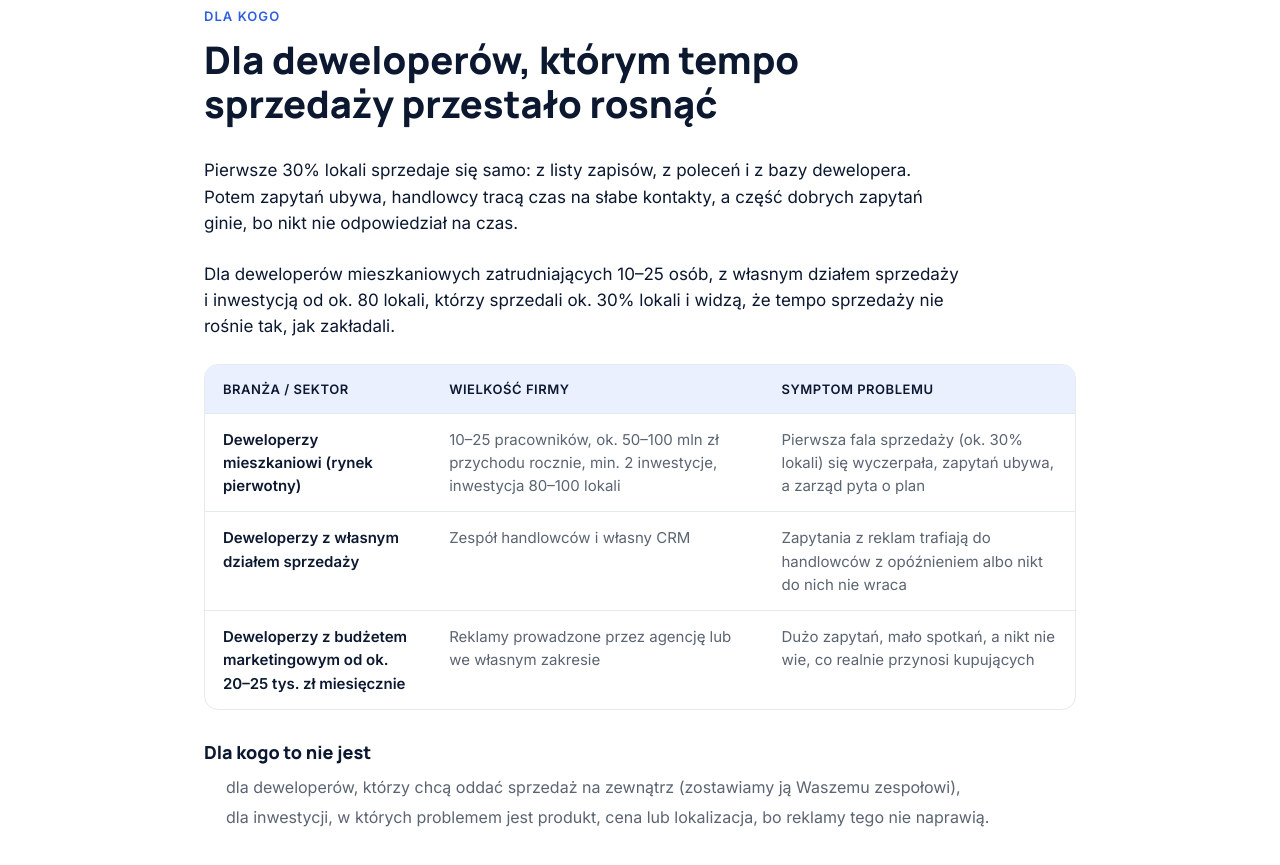
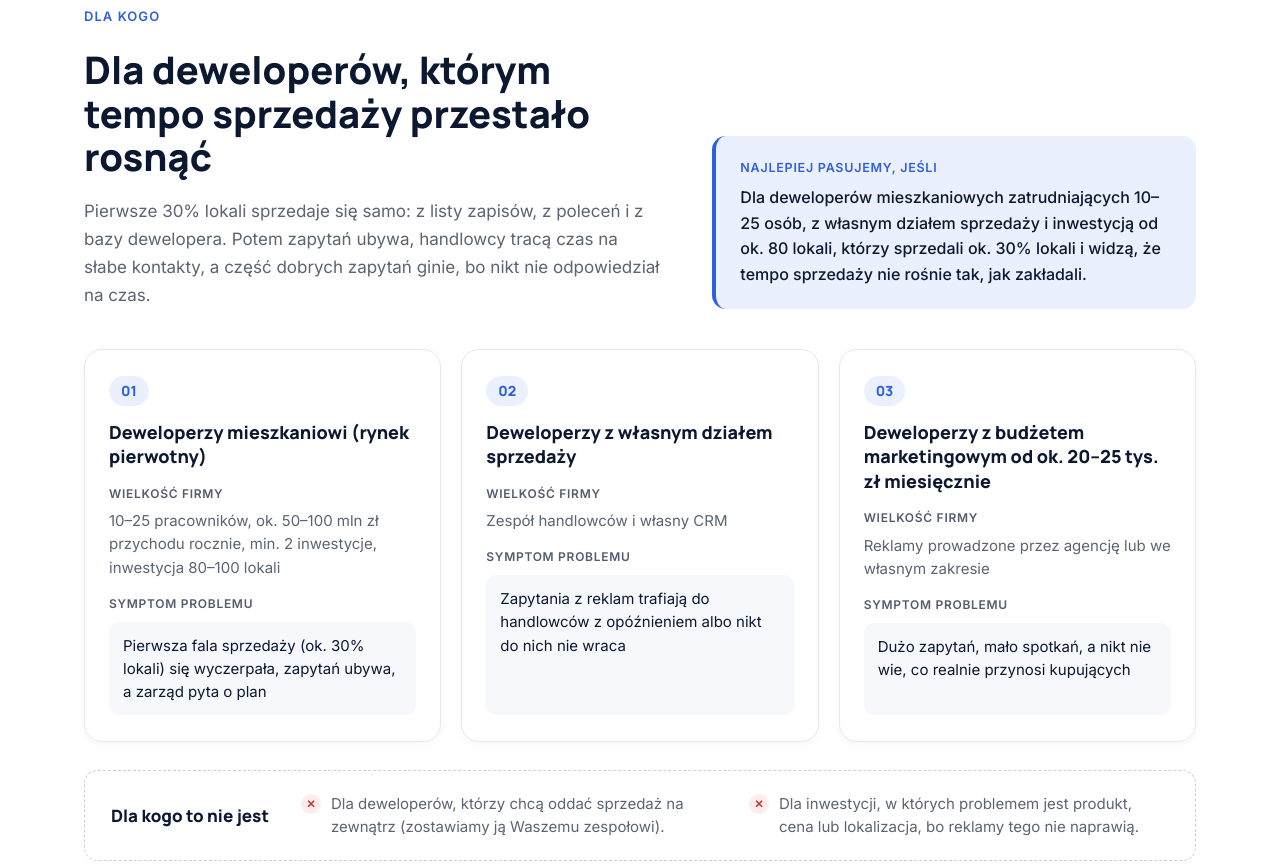
Before and after one commit to wiktor-rat/ltttmedia-strona, a plain HTML site: page silnik-sprzedazy-inwestycji/index.html in a window 1280 px wide. Shown: the part 863-1728 px from the top of the page. Drawn offline with Linux system fonts and the light colour scheme.

Commit message:
Landing deweloperzy: sekcja „Dla kogo” jako karty zamiast tabeli (#15)
* Landing deweloperzy: nowy pasek, nagłówek z menu, krótsze hero z miejscem na wideo

Co-Authored-By: Claude Opus 5.5 <noreply@anthropic.com>
Claude-Session: https://claude.ai/code/session_0185nvb8LfQWVD3XBnfdcNfk

* Usuń przypadkowo dodane zrzuty ekranu

Co-Authored-By: Claude Opus 5.5 <noreply@anthropic.com>
Claude-Session: https://claude.ai/code/session_0185nvb8LfQWVD3XBnfdcNfk

* Landing: obsługa linków Vimeo w ramce wideo w hero

Co-Authored-By: Claude Opus 5.5 <noreply@anthropic.com>
Claude-Session: https://claude.ai/code/session_0185nvb8LfQWVD3XBnfdcNfk

* Landing: bezpłatna rozmowa w przycisku hero, bez kontaktu pod przyciskiem, krok 1 CTA bez kalendarza

Co-Authored-By: Claude Opus 5.5 <noreply@anthropic.com>
Claude-Session: https://claude.ai/code/session_0185nvb8LfQWVD3XBnfdcNfk

* Landing: sekcja Dla kogo jako karty zamiast tabeli

Co-Authored-By: Claude Opus 5.5 <noreply@anthropic.com>
Claude-Session: https://claude.ai/code/session_0185nvb8LfQWVD3XBnfdcNfk

* Usuń przypadkowo dodane zrzuty ekranu

Co-Authored-By: Claude Opus 5.5 <noreply@anthropic.com>
Claude-Session: https://claude.ai/code/session_0185nvb8LfQWVD3XBnfdcNfk

---------

Co-authored-by: Claude <noreply@anthropic.com>

```diff
--- a/silnik-sprzedazy-inwestycji/index.html
+++ b/silnik-sprzedazy-inwestycji/index.html
@@ -64,13 +64,48 @@
   </section>
 
   <section class="section section--white" id="dla-kogo">
-    <div class="container lp-narrow">
-      <div class="section-head section-head--left"><span class="eyebrow">Dla kogo</span><h2>Dla deweloperów, którym tempo sprzedaży przestało rosnąć</h2></div>
-      <p class="lp-lead">Pierwsze 30% lokali sprzedaje się samo: z listy zapisów, z poleceń i z bazy dewelopera. Potem zapytań ubywa, handlowcy tracą czas na słabe kontakty, a część dobrych zapytań ginie, bo nikt nie odpowiedział na czas.</p>
-      <p class="lp-lead">Dla deweloperów mieszkaniowych zatrudniających 10–25 osób, z własnym działem sprzedaży i inwestycją od ok. 80 lokali, którzy sprzedali ok. 30% lokali i widzą, że tempo sprzedaży nie rośnie tak, jak zakładali.</p>
-      <div class="lp-table-wrap"><table class="lp-table"><thead><tr><th scope="col">Branża / sektor</th><th scope="col">Wielkość firmy</th><th scope="col">Symptom problemu</th></tr></thead><tbody><tr><th scope="row">Deweloperzy mieszkaniowi (rynek pierwotny)</th><td>10–25 pracowników, ok. 50–100 mln zł przychodu rocznie, min. 2 inwestycje, inwestycja 80–100 lokali</td><td>Pierwsza fala sprzedaży (ok. 30% lokali) się wyczerpała, zapytań ubywa, a zarząd pyta o plan</td></tr><tr><th scope="row">Deweloperzy z własnym działem sprzedaży</th><td>Zespół handlowców i własny CRM</td><td>Zapytania z reklam trafiają do handlowców z opóźnieniem albo nikt do nich nie wraca</td></tr><tr><th scope="row">Deweloperzy z budżetem marketingowym od ok. 20–25 tys. zł miesięcznie</th><td>Reklamy prowadzone przez agencję lub we własnym zakresie</td><td>Dużo zapytań, mało spotkań, a nikt nie wie, co realnie przynosi kupujących</td></tr></tbody></table></div>
-      <h3 class="lp-h3">Dla kogo to nie jest</h3>
-      <ul class="lp-list"><li>dla deweloperów, którzy chcą oddać sprzedaż na zewnątrz (zostawiamy ją Waszemu zespołowi),</li><li>dla inwestycji, w których problemem jest produkt, cena lub lokalizacja, bo reklamy tego nie naprawią.</li></ul>
+    <div class="container">
+      <div class="lp-who-head">
+        <div>
+          <span class="eyebrow">Dla kogo</span>
+          <h2>Dla deweloperów, którym tempo sprzedaży przestało rosnąć</h2>
+          <p class="lp-who-problem">Pierwsze 30% lokali sprzedaje się samo: z listy zapisów, z poleceń i z bazy dewelopera. Potem zapytań ubywa, handlowcy tracą czas na słabe kontakty, a część dobrych zapytań ginie, bo nikt nie odpowiedział na czas.</p>
+        </div>
+        <aside class="lp-who-fit">
+          <span class="lp-who-fit-label">Najlepiej pasujemy, jeśli</span>
+          <p>Dla deweloperów mieszkaniowych zatrudniających 10–25 osób, z własnym działem sprzedaży i inwestycją od ok. 80 lokali, którzy sprzedali ok. 30% lokali i widzą, że tempo sprzedaży nie rośnie tak, jak zakładali.</p>
+        </aside>
+      </div>
+      <div class="lp-who-grid">
+        <article class="lp-who-card">
+          <span class="lp-who-num">01</span>
+          <h3>Deweloperzy mieszkaniowi (rynek pierwotny)</h3>
+          <dl>
+            <dt>Wielkość firmy</dt><dd>10–25 pracowników, ok. 50–100 mln zł przychodu rocznie, min. 2 inwestycje, inwestycja 80–100 lokali</dd>
+            <dt>Symptom problemu</dt><dd class="lp-who-symptom">Pierwsza fala sprzedaży (ok. 30% lokali) się wyczerpała, zapytań ubywa, a zarząd pyta o plan</dd>
+          </dl>
+        </article>
+        <article class="lp-who-card">
+          <span class="lp-who-num">02</span>
+          <h3>Deweloperzy z własnym działem sprzedaży</h3>
+          <dl>
+            <dt>Wielkość firmy</dt><dd>Zespół handlowców i własny CRM</dd>
+            <dt>Symptom problemu</dt><dd class="lp-who-symptom">Zapytania z reklam trafiają do handlowców z opóźnieniem albo nikt do nich nie wraca</dd>
+          </dl>
+        </article>
+        <article class="lp-who-card">
+          <span class="lp-who-num">03</span>
+          <h3>Deweloperzy z budżetem marketingowym od ok. 20–25 tys. zł miesięcznie</h3>
+          <dl>
+            <dt>Wielkość firmy</dt><dd>Reklamy prowadzone przez agencję lub we własnym zakresie</dd>
+            <dt>Symptom problemu</dt><dd class="lp-who-symptom">Dużo zapytań, mało spotkań, a nikt nie wie, co realnie przynosi kupujących</dd>
+          </dl>
+        </article>
+      </div>
+      <div class="lp-notfor">
+        <h3>Dla kogo to nie jest</h3>
+        <ul><li>Dla deweloperów, którzy chcą oddać sprzedaż na zewnątrz (zostawiamy ją Waszemu zespołowi).</li><li>Dla inwestycji, w których problemem jest produkt, cena lub lokalizacja, bo reklamy tego nie naprawią.</li></ul>
+      </div>
     </div>
   </section>
 
--- a/style.css
+++ b/style.css
@@ -1647,3 +1647,30 @@ button.footer-link {
   .lp-hero h1 { font-size: 26px; }
   .lp-hero-lead { font-size: 16px; }
 }
+
+/* ---------- Landing: sekcja "Dla kogo" ---------- */
+.lp-who-head { display: grid; grid-template-columns: minmax(0, 1.2fr) minmax(0, 1fr); gap: 48px; align-items: end; margin-bottom: 40px; }
+.lp-who-head h2 { font-size: clamp(28px, 4vw, 38px); margin: 10px 0 18px; }
+.lp-who-problem { font-size: 17px; line-height: 1.65; color: var(--muted); margin: 0; max-width: 620px; }
+.lp-who-fit { background: var(--blue-pale); border-left: 4px solid var(--blue); border-radius: 14px; padding: 22px 24px; }
+.lp-who-fit-label { display: block; font-size: 12.5px; font-weight: 700; letter-spacing: 0.06em; text-transform: uppercase; color: var(--blue); margin-bottom: 8px; }
+.lp-who-fit p { margin: 0; color: var(--navy); font-size: 16px; line-height: 1.6; font-weight: 500; }
+.lp-who-grid { display: grid; grid-template-columns: repeat(3, minmax(0, 1fr)); gap: 20px; }
+.lp-who-card { background: var(--white); border: 1px solid var(--border); border-radius: var(--radius-card); box-shadow: var(--shadow-card); padding: 26px 24px; display: flex; flex-direction: column; }
+.lp-who-num { font-family: var(--font-display); font-weight: 800; font-size: 14px; color: var(--blue); background: var(--blue-pale); border-radius: 999px; padding: 4px 12px; align-self: flex-start; margin-bottom: 14px; }
+.lp-who-card h3 { font-size: 18px; line-height: 1.35; margin: 0 0 16px; }
+.lp-who-card dl { margin: 0; display: flex; flex-direction: column; gap: 6px; flex: 1; }
+.lp-who-card dt { font-size: 12px; font-weight: 700; letter-spacing: 0.06em; text-transform: uppercase; color: var(--navy); opacity: 0.7; }
+.lp-who-card dd { margin: 0 0 10px; color: var(--muted); font-size: 15px; line-height: 1.55; }
+.lp-who-card dd.lp-who-symptom { margin: 2px 0 0; padding: 12px 14px; background: var(--bg); border-radius: 10px; color: var(--navy); flex: 1; }
+.lp-notfor { margin-top: 28px; padding: 22px 26px; border: 1px dashed #C9CFDB; border-radius: 14px; display: grid; grid-template-columns: auto 1fr; gap: 10px 32px; align-items: center; }
+.lp-notfor h3 { font-size: 17px; margin: 0; white-space: nowrap; }
+.lp-notfor ul { margin: 0; padding: 0; display: grid; grid-template-columns: 1fr 1fr; gap: 10px 28px; }
+.lp-notfor li { position: relative; padding-left: 30px; color: var(--muted); font-size: 15px; line-height: 1.5; }
+.lp-notfor li::before { content: "✕"; position: absolute; left: 0; top: 1px; width: 20px; height: 20px; border-radius: 50%; background: #FDECEC; color: #C0392B; font-size: 11px; font-weight: 700; display: flex; align-items: center; justify-content: center; }
+@media (max-width: 960px) {
+  .lp-who-head { grid-template-columns: 1fr; gap: 24px; align-items: start; }
+  .lp-who-grid { grid-template-columns: 1fr; }
+  .lp-notfor { grid-template-columns: 1fr; }
+  .lp-notfor ul { grid-template-columns: 1fr; }
+}
```
Also changed, not shown: scripts/build-developers-page.js (+27 -8 lines).
